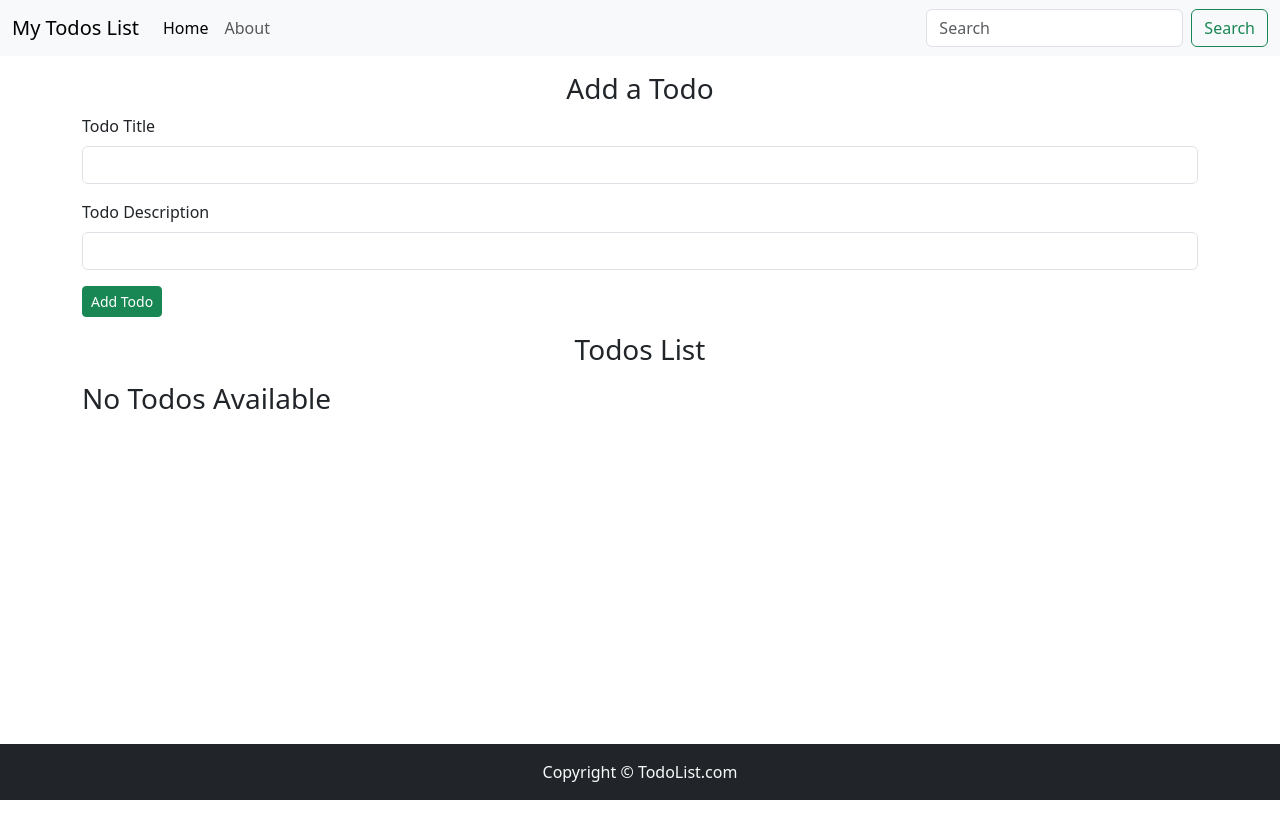
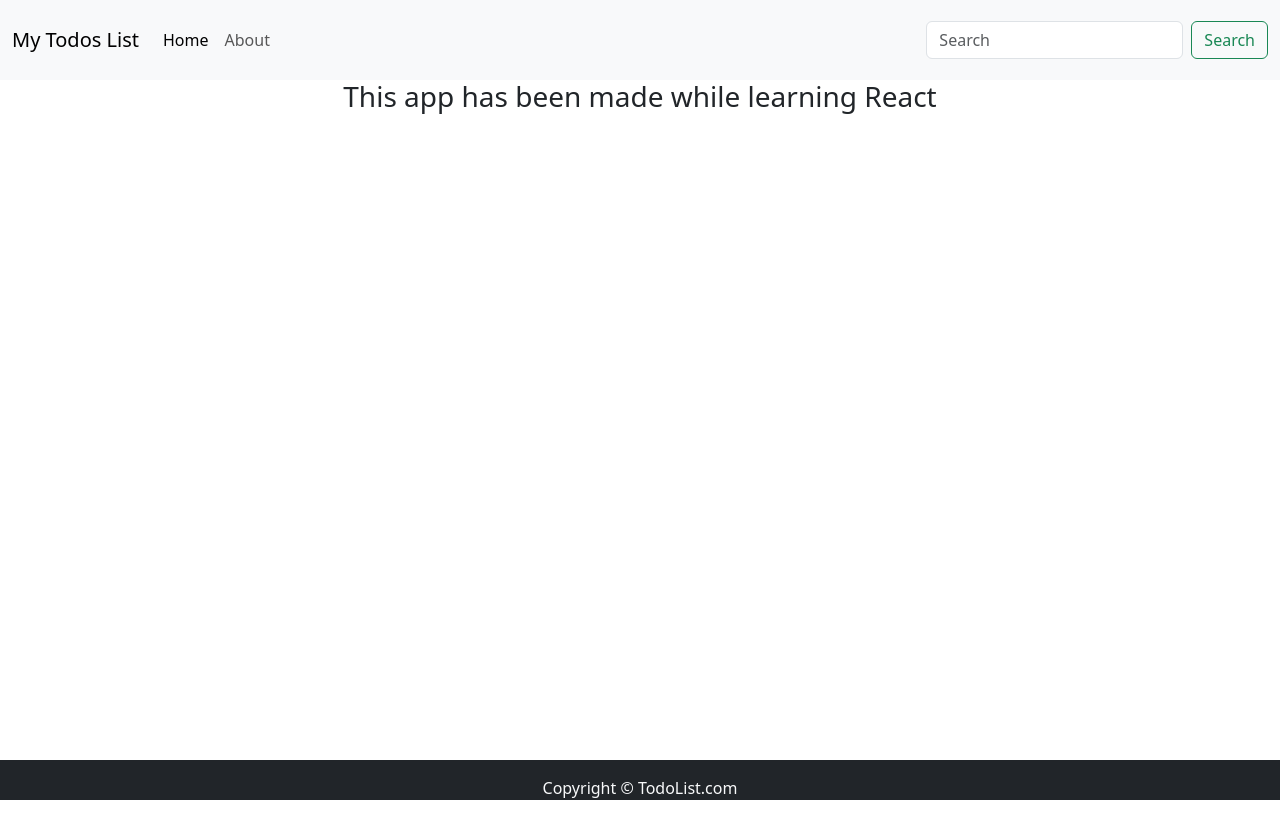
Before and after one commit to anuragkj/React_Basic_Project, a React (Create React App) app in the folder todos-list/: page /about in a window 1280 px wide. Shown: the top 838 px of the page. After the commit the page ends 800 px from the top, so only its background shows below. Built offline with nearby package versions, Linux system fonts and the light colour scheme.

Commit message:
Added routing and switch

```diff
--- a/todos-list/src/App.js
+++ b/todos-list/src/App.js
@@ -5,7 +5,9 @@ import Header from './MyComponents/Header'; //Brackets not put since the export
 import {Todos} from './MyComponents/Todos';
 import {Footer} from './MyComponents/Footer';
 import {AddTodo} from './MyComponents/AddTodo';
+import {About} from './MyComponents/About';
 import React, { useState, useEffect } from 'react';
+import { BrowserRouter as Router,Switch,Route,Link } from "react-router-dom";
 
 function App() {
   let initTodo;
@@ -40,10 +42,26 @@ function App() {
   }, [todos])
   return (
     <>
+    <Router>
       <Header title={"My Todos List"} searchBar={true}/>
-      <AddTodo addTodo={addTodo}/>
-      <Todos todos={todos} onDelete={onDelete}/>
+      <Switch>
+        <Route exact path="/" render = {()=>{
+          return(
+            <div>
+              <AddTodo addTodo={addTodo}/>
+              <Todos todos={todos} onDelete={onDelete}/>
+            </div>
+          )
+        }}>
+        </Route>
+
+        <Route exact path="/about">
+          <About/>
+        </Route>
+      </Switch>
+
       <Footer/>
+    </Router>
     </>
 
   );
--- /dev/null
+++ b/todos-list/src/MyComponents/About.js
@@ -0,0 +1,12 @@
+import React from 'react'
+
+export const About = () => {
+    let myStyle = {
+        height : "85vh",
+      }
+  return (
+    <>
+    <div className='text-center' style={myStyle}><h3>This app has been made while learning React</h3></div>
+    </>
+  )
+}
--- a/todos-list/src/MyComponents/Footer.js
+++ b/todos-list/src/MyComponents/Footer.js
@@ -5,9 +5,10 @@ export const Footer = () => {
     position: "sticky",
     bottom: "0vh",
     width: "100%",
+    height : "5vh"
   }
   return (
-    <footer className='bg-dark text-light text-center py-3 px-3' style={footerStyle}>
+    <footer className='bg-dark text-light text-center py-3 px-3 ' style={footerStyle}>
         Copyright &copy; TodoList.com
     </footer>
   )
--- a/todos-list/src/MyComponents/Header.js
+++ b/todos-list/src/MyComponents/Header.js
@@ -2,8 +2,12 @@ import React from 'react'
 import PropTypes from 'prop-types'
 
 export default function Header(props) {
+  let myStyle = {
+    height : "10vh",
+    position: "sticky",
+  }
   return (
-    <nav className="navbar navbar-expand-lg bg-body-tertiary">
+    <nav className="navbar navbar-expand-lg bg-body-tertiary" style={myStyle}>
       <div className="container-fluid">
         <a className="navbar-brand" href="#">{props.title}</a>
         <button className="navbar-toggler" type="button" data-bs-toggle="collapse" data-bs-target="#navbarSupportedContent" aria-controls="navbarSupportedContent" aria-expanded="false" aria-label="Toggle navigation">
```
